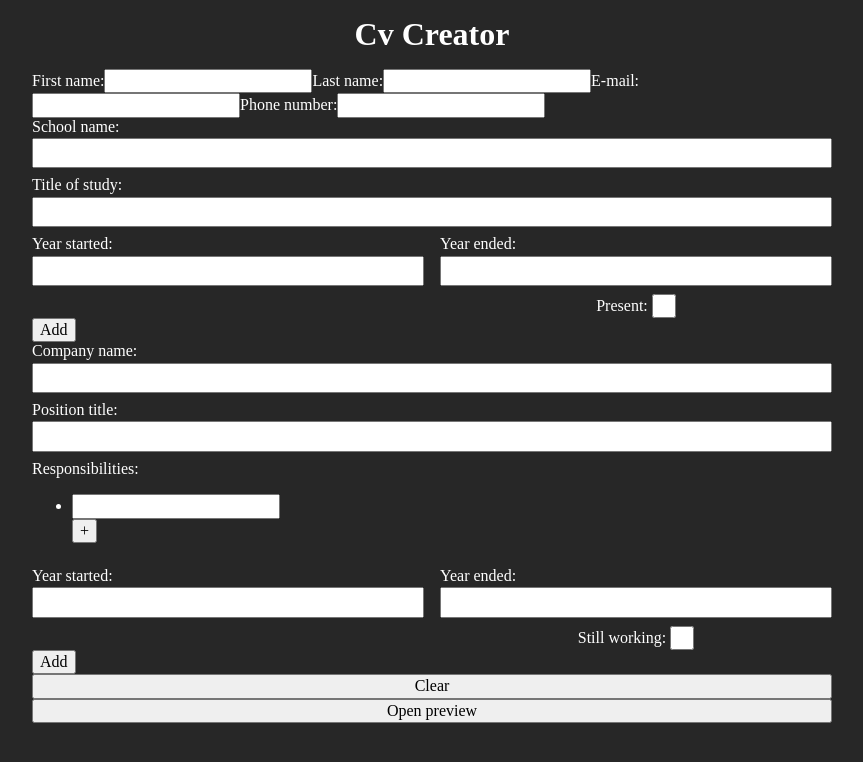
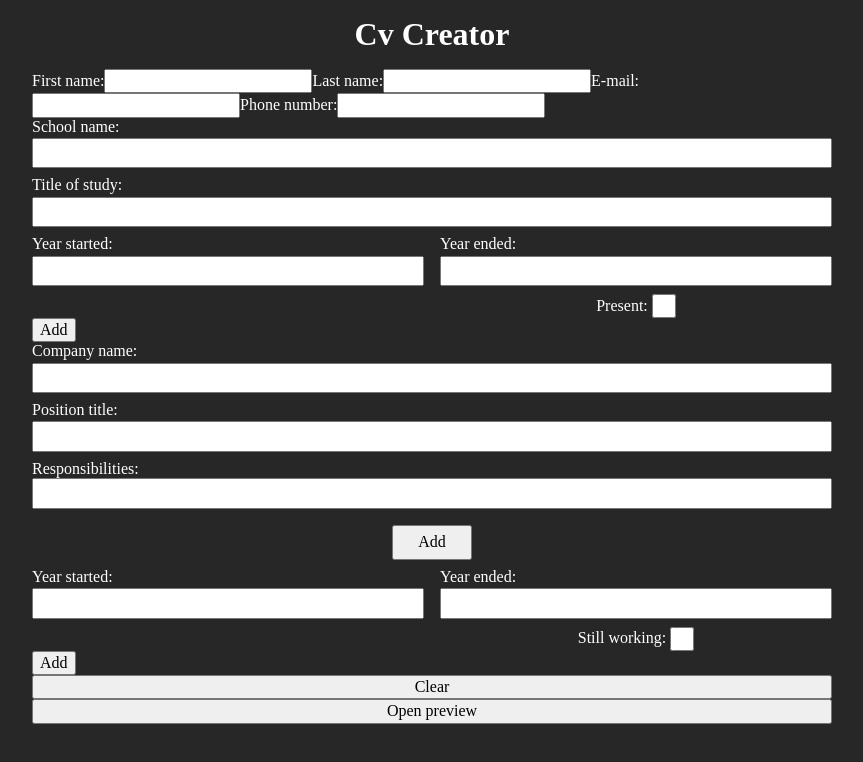
Before and after one commit to bigacz/cv-creator, a React (Vite) app: page / in a window 1280 px wide. Shown: the top 762 px of the page, without its empty margins (208-1071 px from the left). Built offline with nearby package versions, Linux system fonts and the light colour scheme.

Commit message:
style FlexInputList

```diff
--- a/src/components/editor/FlexInputList.jsx
+++ b/src/components/editor/FlexInputList.jsx
@@ -22,7 +22,7 @@ function FlexInputList({ entries, handleChange, handleAdd, handleRemove }) {
               handleRemove(id);
             }}
           >
-            Remove
+            x
           </button>
         )}
       </li>
@@ -30,12 +30,16 @@ function FlexInputList({ entries, handleChange, handleAdd, handleRemove }) {
   });
 
   return (
-    <ul>
-      {listItems}
-      <button type="button" onClick={handleAdd}>
-        +
+    <div className="flex-input-list">
+      <ul className="flex-input-list__list">{listItems}</ul>
+      <button
+        className="flex-input-list__add button"
+        type="button"
+        onClick={handleAdd}
+      >
+        Add
       </button>
-    </ul>
+    </div>
   );
 }
 
--- a/src/styles/components/editor/FlexInputList.css
+++ b/src/styles/components/editor/FlexInputList.css
@@ -0,0 +1,27 @@
+.flex-input-list {
+  display: grid;
+  gap: 1rem;
+}
+
+.flex-input-list__list {
+  list-style-type: none;
+  padding: 0;
+  margin: 0;
+
+  display: grid;
+  grid-auto-rows: 1.9rem;
+  gap: 1rem;
+}
+
+.flex-input-list__add {
+  justify-self: center;
+}
+
+.flex-input-list__list li {
+  box-sizing: content-box;
+
+  display: grid;
+  grid-auto-columns: 1fr 1.9rem;
+  grid-auto-flow: column;
+  gap: 1rem;
+}
```
